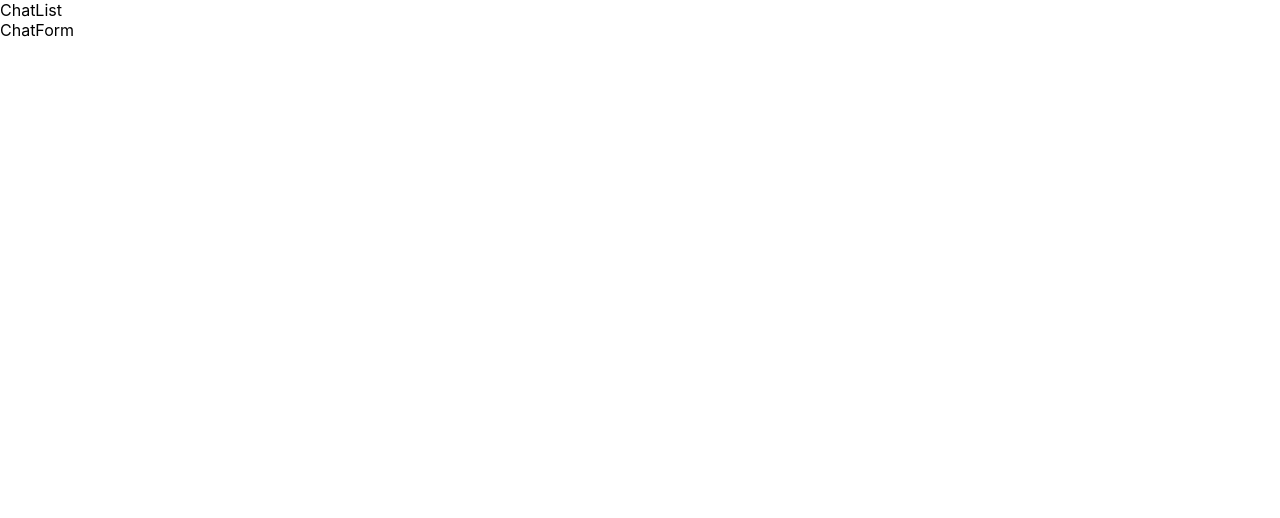
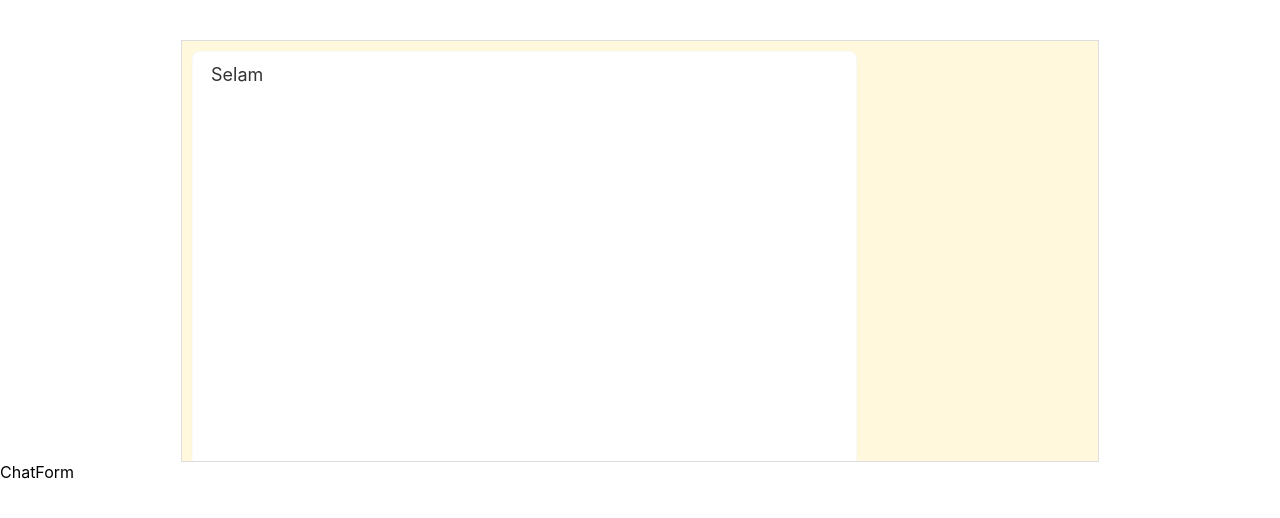
Before and after one commit to HalitCam/chat-app, a React (Create React App) app in the folder client/: page / in a window 1280 px wide. Shown: the top 518 px of the page. Built offline with nearby package versions, Linux system fonts and the light colour scheme.

Commit message:
ChatItem regulated

```diff
--- /dev/null
+++ b/client/src/components/ChatItem.js
@@ -0,0 +1,12 @@
+import React from 'react';
+import styles from './styles.module.css'
+
+const ChatItem = ({item}) => {
+    return (
+        <div className={styles.chatItem}>
+            {item.message}
+        </div>
+    );
+}
+
+export default ChatItem;
--- a/client/src/components/ChatList.js
+++ b/client/src/components/ChatList.js
@@ -1,9 +1,14 @@
 import React from 'react';
+import styles from './styles.module.css'
+import { useChat } from '../context/ChatContext';
+import ChatItem from './ChatItem'
 
 function ChatList(){
+    const {messages, setMessages} = useChat();
+
     return(
-        <div>
-            ChatList
+        <div className={styles.chatlist}>
+            {messages.map((item,key)=> (<ChatItem item={item}/>))}
         </div>
     )
 }
--- /dev/null
+++ b/client/src/components/styles.module.css
@@ -0,0 +1,43 @@
+.chatlist {
+  border: solid 1px #ddd;
+  padding: 10px;
+  height: 400px;
+  width: 70%;
+  margin: 40px auto 0 auto;
+  background-color: cornsilk;
+  overflow: hidden;
+}
+
+.chatlist > div {
+  display: flex;
+  flex-direction: column;
+  height: 400px;
+  overflow: auto;
+}
+
+.textInput {
+  border: solid 1px #ddd;
+  padding: 10px;
+  width: 100%;
+  font-size: 16px;
+}
+
+.chatItem {
+  font-size: 18px;
+  color: #333;
+  border-radius: 8px;
+  background: #fff;
+  padding: 12px 18px;
+  border: 0.5px solid rgba(0, 0, 0, 0.02);
+  box-shadow: 0 2px 1px rgba(0, 0, 0, 0.08);
+  max-width: 70%;
+  display: inline-block;
+  text-align: left;
+  margin-bottom: 6px;
+  margin-right: auto;
+}
+
+.chatItem.right {
+  margin-right: 0;
+  margin-left: auto;
+}
--- a/client/src/context/ChatContext.js
+++ b/client/src/context/ChatContext.js
@@ -2,22 +2,25 @@
 
 const ChatContext = createContext();
 
-export function ChatProvider({children}) {
-    const [messages, setMessages] = useState ([]); // This includes messages
+export function ChatProvider({ children }) {
+    const [messages, setMessages] = useState([
+        { message: 'Selam' },
+        { message: 'Naber ?' }
+    ]); // This includes messages
 
-    const values ={
+    const values = {
         messages,
         setMessages
     }
 
-    return(
+    return (
         <ChatContext.Provider value={values}>
             {children}
         </ChatContext.Provider>
     )
 }
-// const UseChat = useContext(ChatContext);
 
-// export default UseChat; //ERROR
+export const useChat = () => useContext(ChatContext);
 
-export default ChatContext;
+
+// export default ChatContext; instead of that will I use useContext() above:
```
